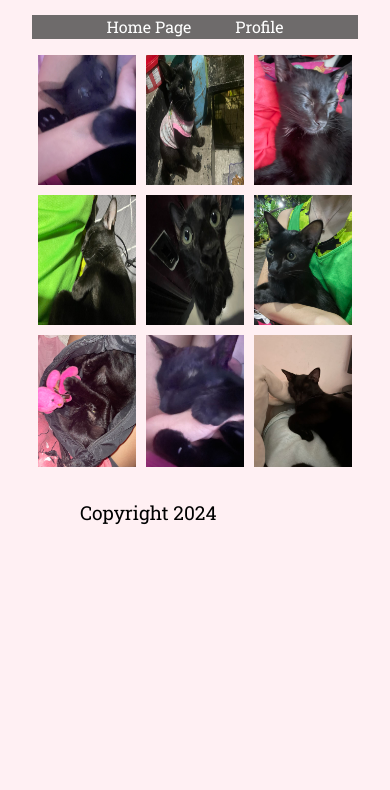
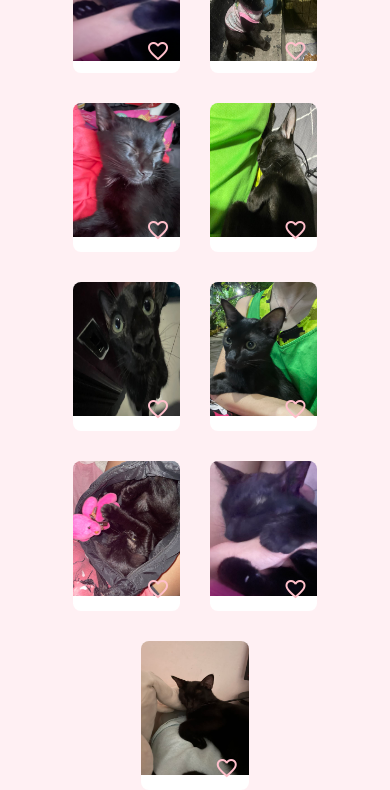
Before and after one commit to k-ryll/Portfolio, a plain HTML site: page html/gallery.html in a window 390 px wide. Shown: the part 159-949 px from the top of the page. Before the commit the page ends 844 px from the top, so only its background shows below. Drawn offline with Linux system fonts and the light colour scheme.

Commit message:
heart in gallery

```diff
--- a/html/gallery.html
+++ b/html/gallery.html
@@ -4,12 +4,20 @@
     <meta charset="UTF-8">
     <meta name="viewport" content="width=device-width, initial-scale=1.0">
     <link rel="stylesheet" href="/styles/styles.css">
+    <link href="https://fonts.googleapis.com/icon?family=Material+Icons" rel="stylesheet">
     <title>My Gallery</title>
+
+    <script>
+        function toggleHeart(heartElement) {
+            heartElement.textContent = heartElement.textContent === 'favorite_border' ? 'favorite' : 'favorite_border';
+            heartElement.classList.toggle('filled');
+        }
+    </script>
 </head>
 <body>
     <header>
         <h1>
-            My Personal  Gallery
+            My Personal Car Gallery
         </h1>
     </header>
 
@@ -21,15 +29,42 @@
     </nav>
 
     <section class="gallery">
+        <div class="image-container">
             <img src="/assets/img1.jpg" alt="image">
+            <span class="material-icons heart" onclick="toggleHeart(this)">favorite_border</span>
+        </div>
+        <div class="image-container">
             <img src="/assets/img2.jpg" alt="image">
+            <span class="material-icons heart" onclick="toggleHeart(this)">favorite_border</span>
+        </div>
+        <div class="image-container">
             <img src="/assets/img3.jpg" alt="image">
+            <span class="material-icons heart" onclick="toggleHeart(this)">favorite_border</span>
+        </div>
+        <div class="image-container">
             <img src="/assets/img4.jpg" alt="image">
+            <span class="material-icons heart" onclick="toggleHeart(this)">favorite_border</span>
+        </div>
+        <div class="image-container">
             <img src="/assets/img5.jpg" alt="image">
+            <span class="material-icons heart" onclick="toggleHeart(this)">favorite_border</span>
+        </div>
+        <div class="image-container">
             <img src="/assets/img6.jpg" alt="image">
+            <span class="material-icons heart" onclick="toggleHeart(this)">favorite_border</span>
+        </div>
+        <div class="image-container">
             <img src="/assets/img7.jpg" alt="image">
+            <span class="material-icons heart" onclick="toggleHeart(this)">favorite_border</span>
+        </div>
+        <div class="image-container">
             <img src="/assets/img8.jpg" alt="image">
+            <span class="material-icons heart" onclick="toggleHeart(this)">favorite_border</span>
+        </div>
+        <div class="image-container">
             <img src="/assets/img9.jpg" alt="image">
+            <span class="material-icons heart" onclick="toggleHeart(this)">favorite_border</span>
+        </div>
 
     </section>
 
--- a/styles/styles.css
+++ b/styles/styles.css
@@ -1,16 +1,12 @@
 @import url('https://fonts.googleapis.com/css2?family=Roboto+Slab:wght@100..900&display=swap');
-
 
 :root{
     --bg-color: #fff0f3;
-    --color-main:pink;
-    --color-accent:rgb(153, 41, 93);
-    --color-accent-100:#6e6b6b;
+    --color-main: pink;
+    --color-accent: rgb(153, 41, 93);
+    --color-accent-100: #6e6b6b;
     --color-link: #007BFF;
 }
-
-/*Css reset*/
-
 
 html, body, div, span, applet, object, iframe,
 p, blockquote, pre,
@@ -32,24 +28,30 @@ time, mark, audio, video {
     font: inherit;
     vertical-align: baseline;
 }
+
 article, aside, details, figcaption, figure,
 footer, header, hgroup, menu, nav, section {
     display: block;
 }
+
 body {
     line-height: 1;
 }
+
 ol, ul {
     list-style: none;
 }
+
 blockquote, q {
     quotes: none;
 }
+
 blockquote:before, blockquote:after,
 q:before, q:after {
     content: '';
     content: none;
 }
+
 table {
     border-collapse: collapse;
     border-spacing: 0;
@@ -58,6 +60,7 @@ table {
 html {
     box-sizing: border-box;
 }
+
 *, *:before, *:after {
     box-sizing: inherit;
 }
@@ -70,6 +73,7 @@ body {
     margin: 0 auto;
     padding: 0 2rem;
 }
+
 h1, h2 {
     text-align: center;
     color: var(--color-accent);
@@ -82,11 +86,10 @@ h1 {
 
 p {
     font-size: 1.2em;
-    color:black;
+    color: black;
     text-indent: 3rem;
     text-align: justify;
 }
-
 
 a {
     color: var(--color-link);
@@ -118,12 +121,12 @@ th, td {
     border-bottom: 1px solid var(--color-accent);
 }
 
-.container{
+.container {
     display: flex;
     flex-direction: column;
 }
 
-.info{
+.info {
     display: flex;
     gap: 1rem;
     margin-block: 2rem;
@@ -131,37 +134,39 @@ th, td {
 
 .about, .skills, .projects, .contact {
     text-align: left;
-    border: .5px var(--color-accent) solid;
+    border: 0.5px var(--color-accent) solid;
     border-radius: 10px;
     padding-inline: 1rem;
 }
 
-
-.about, .skills{
+.about, .skills {
     float: left;
     width: 50%;
     background-color: var(--color-main);
 }
-.projects{
+
+.projects {
     width: 100%;
     margin-bottom: 2rem;
     background-color: var(--color-main);
 }
-.contact{
+
+.contact {
     width: 100%;
 }
-.contact-info{
+
+.contact-info {
     display: flex;
     justify-content: space-around;
 }
 
-.contact-info li{
+.contact-info li {
     font-size: 1rem;
 }
 
-.contact-info li img{
+.contact-info li img {
     width: 2rem;
-    padding-right: .5rem;
+    padding-right: 0.5rem;
 }
 
 nav ul {
@@ -191,11 +196,94 @@ nav ul li a {
     margin-bottom: 2rem;
 }
 
-.gallery img {
-    width: 30%;
+.gallery img:hover {
+    cursor: pointer;
+    opacity: 0.9;
 }
 
-.gallery img:hover {
+.image-container {
+    position: relative;
+    margin: 10px;
+    width: 30%;
+    background-color: white;
+    border-radius: 8px;
+}
+
+.image-container img {
+    width: 100%;
+    height: 90%;
+    border-top-left-radius: 8px;
+    border-top-right-radius: 8px;
+}
+
+.heart {
+    position: absolute;
+    bottom: 10px;
+    right: 10px;
+    font-size: 24px;
+    color: pink;
     cursor: pointer;
-    opacity: .9;
 }
+
+.heart.filled {
+    color: red;
+}
+@media (max-width: 1200px) {
+    h1 {
+        font-size: 2rem;
+    }
+
+    .about, .skills {
+        width: 48%;
+    }
+
+    .gallery img {
+        width: 45%;
+    }
+}
+
+@media (max-width: 768px) {
+    h1 {
+        font-size: 1.8rem;
+    }
+
+    body {
+        padding: 0 1rem;
+    }
+
+    .info {
+        flex-direction: column;
+    }
+
+    .about, .skills {
+        width: 100%;
+    }
+
+    .gallery img {
+        width: 48%;
+    }
+
+    p {
+        font-size: 1rem;
+        text-indent: 2rem;
+    }
+}
+
+@media (max-width: 576px) {
+    h1 {
+        font-size: 1.5rem;
+    }
+
+    .contact-info{
+        flex-direction: column;
+    }
+
+    p {
+        font-size: 0.9rem;
+        text-indent: 1rem;
+    }
+
+    .gallery img {
+        width: 100%;
+    }
+}
```
Lines whose indentation alone changed are shown as unchanged.
